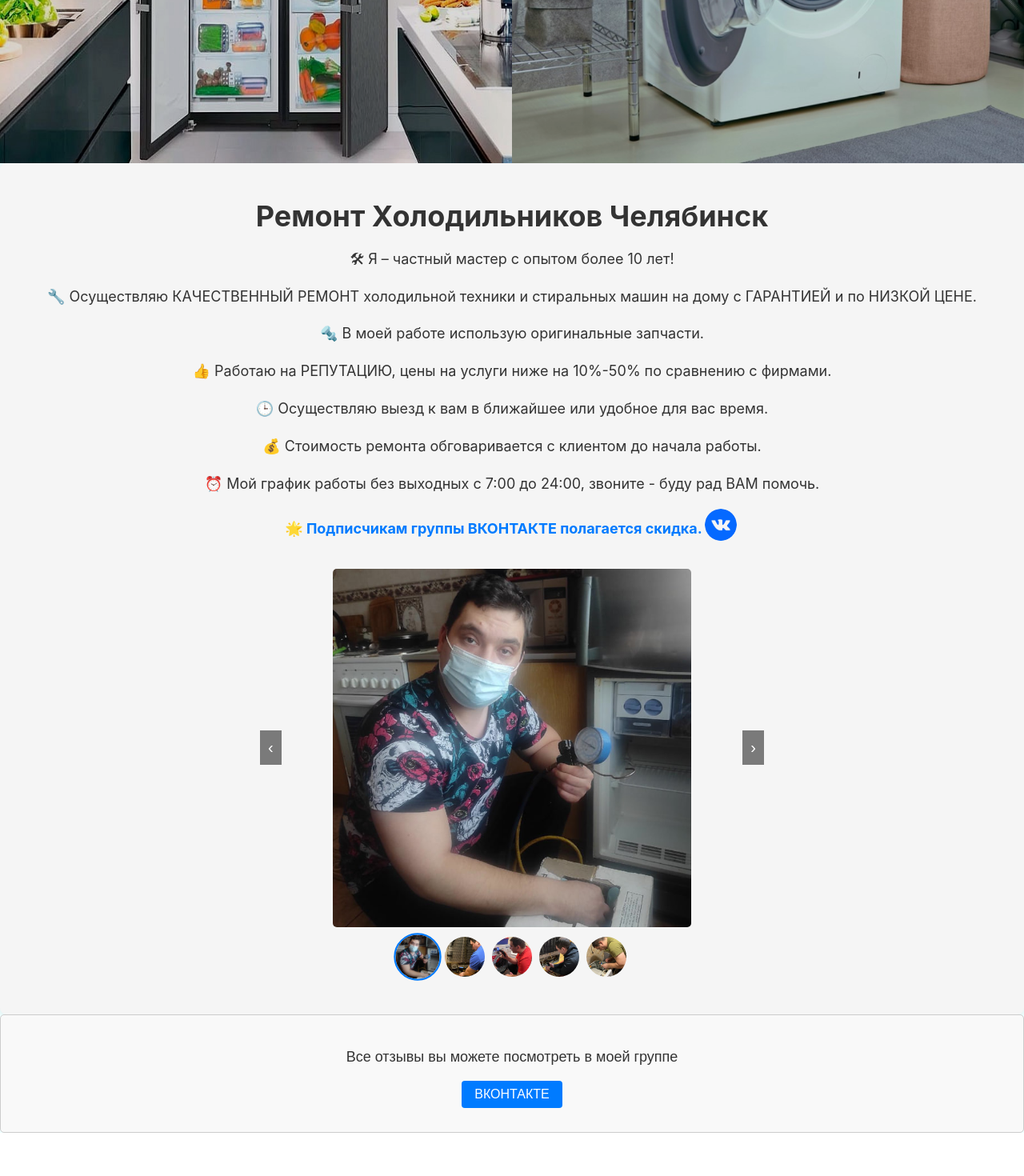
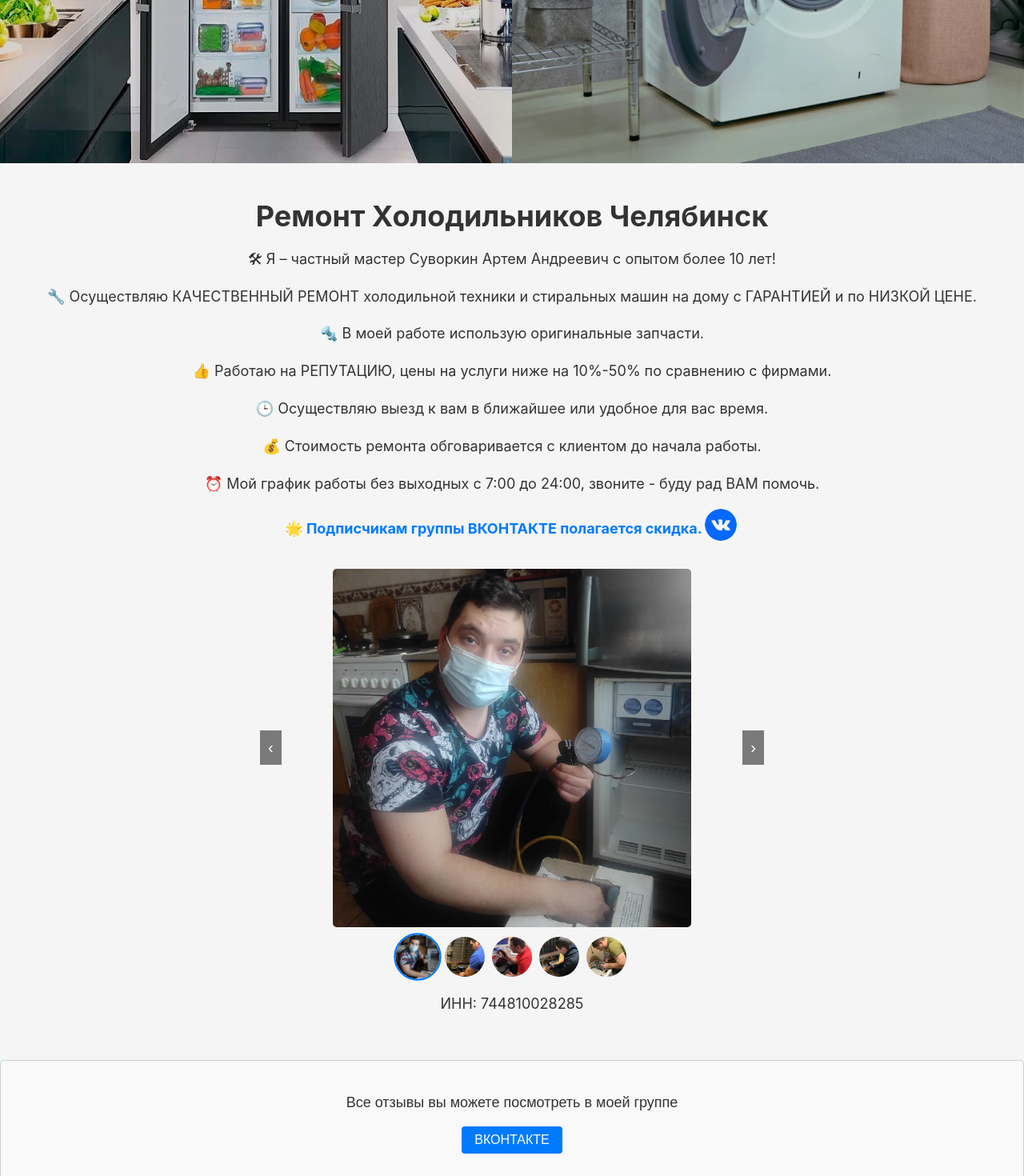
Before and after one commit to artursuvor/rem-chol, a React (Create React App) app: page / in a window 1280 px wide. Shown: the part 455-1925 px from the top of the page at 80% size. Before the commit the page ends 1871 px from the top, so only its background shows below. Built offline with nearby package versions, Linux system fonts and the light colour scheme.

Commit message:
Yandex web

```diff
--- a/public/index.html
+++ b/public/index.html
@@ -4,11 +4,7 @@
     <meta charset="utf-8" />
     <link rel="icon" href="./img/logo.png" />
     <meta name="viewport" content="width=device-width, initial-scale=1" />
-    <meta name="theme-color" content="#000000" />
-    <meta
-      name="description"
-      content="Web site created using create-react-app"
-    />
+    <meta name="yandex-verification" content="c1b2b7e7710c9746" />
     <link rel="apple-touch-icon" href="./img/logo.png" />
     <link rel="manifest" href="%PUBLIC_URL%/manifest.json" />
     <title>Ремонт Холодильников Челябинск</title>
--- a/src/pages/Home/HomeMobile.tsx
+++ b/src/pages/Home/HomeMobile.tsx
@@ -47,7 +47,7 @@ const Home: React.FC = () => {
       </div>
       <div className="about-page-container">
         <h1>Ремонт Холодильников Челябинск</h1>
-            <p>🛠 Я – частный мастер с опытом более 10 лет!</p>
+            <p>🛠 Я – частный мастер Суворкин Артем Андреевич с опытом более 10 лет!</p>
             <p>🔧 Осуществляю КАЧЕСТВЕННЫЙ РЕМОНТ холодильной техники и стиральных машин на дому с ГАРАНТИЕЙ и по НИЗКОЙ ЦЕНЕ.</p>
             <p>🔩 В моей работе использую оригинальные запчасти.</p>
             <p>👍 Работаю на РЕПУТАЦИЮ, цены на услуги ниже на 10%-50% по сравнению с фирмами.</p>
@@ -85,6 +85,7 @@ const Home: React.FC = () => {
                     />
                 ))}
                 </div>
+                <p>ИНН: 744810028285</p>
             </div>
         </div>
         <div className='recenze-container'>
```
Also changed, not shown: 1 other file (tests, documents, lock files or other folders).
